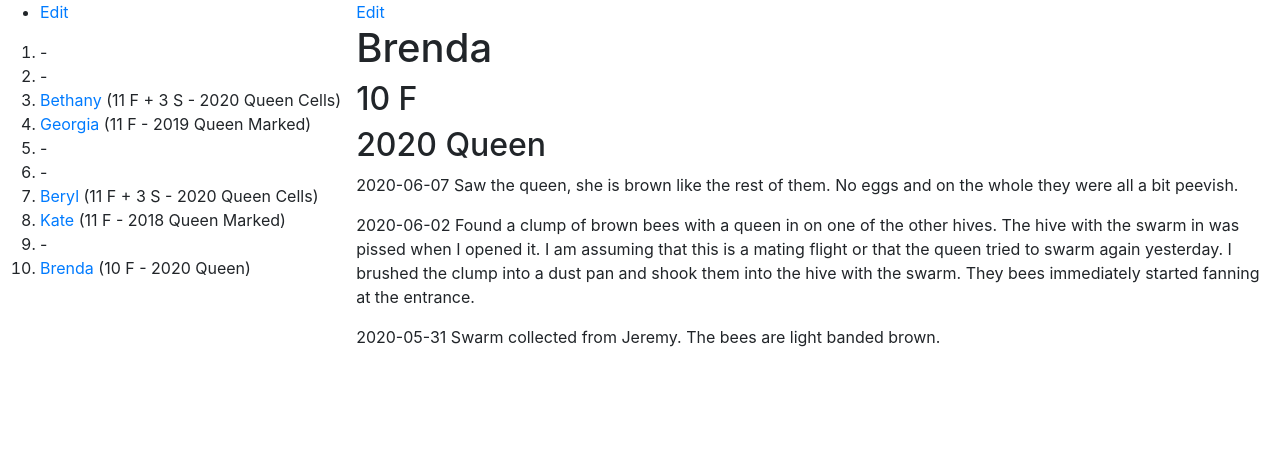
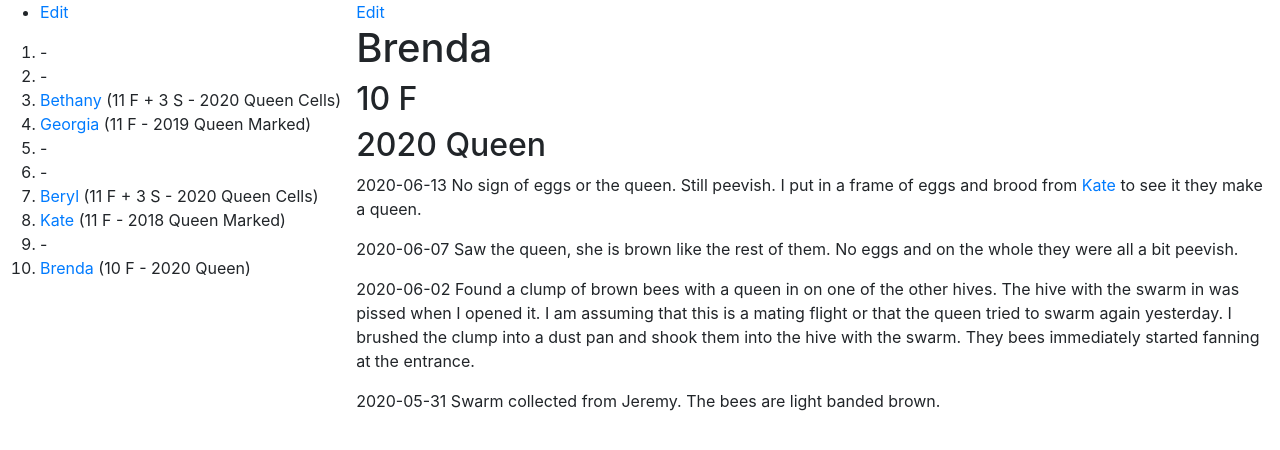
Before and after one commit to joejcollins/rhapsody-angel, a Jekyll site: the page built from queens/2020-brenda.md, in a window 1280 px wide. Shown: the top 450 px of the page. Built offline with Jekyll 4.4.1, drawn with Linux system fonts in a browser that asks for light colours; our own code applies the rules of GitHub Pages for plain Markdown files.

Commit message:
Inspecting the laying queens.

```diff
--- a/queens/2020-brenda.md
+++ b/queens/2020-brenda.md
@@ -1,6 +1,8 @@
 # Brenda
 ## 10 F
 ## 2020 Queen
+
+2020-06-13 No sign of eggs or the queen.  Still peevish.  I put in a frame of eggs and brood from [Kate]({{ site.baseurl }}/queens/2018-Kate.html) to see it they make a queen.
 
 2020-06-07 Saw the queen, she is brown like the rest of them.  No eggs and on the whole they were all a bit peevish.
 
```
Also changed, not shown: queens/2018-kate.md (+2 -0 lines), queens/2019-georgia.md (+2 -0 lines).
